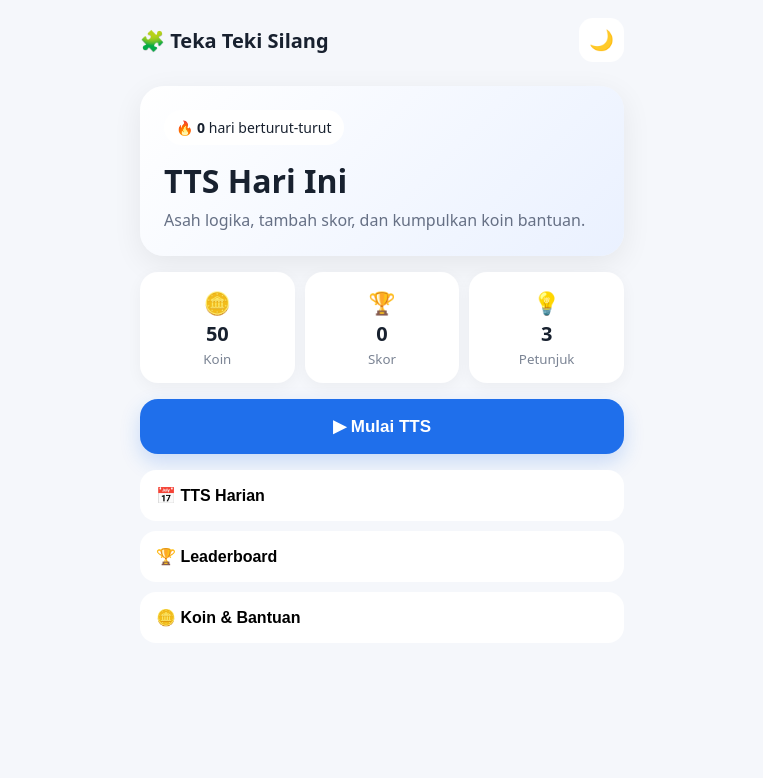
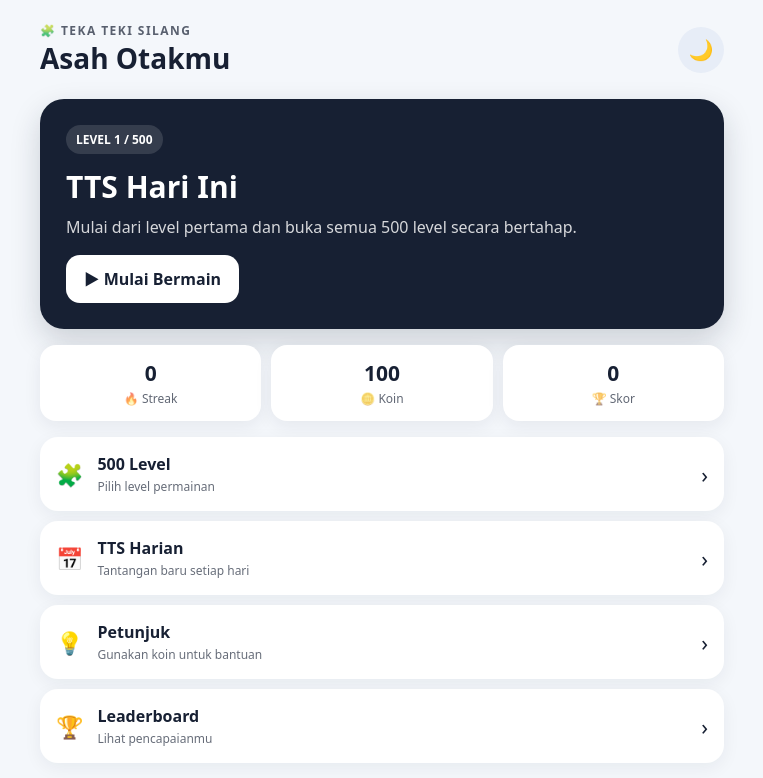
Before and after one commit to thatosenyum95-ship-it/Teka_teki_silang, a website: page www/index.html in a window 1280 px wide. Shown: the whole page, without its empty margins (258-1021 px from the left). Drawn offline with Linux system fonts and the light colour scheme.

Commit message:
Add initial TTS Android project

```diff
--- a/www/app.js
+++ b/www/app.js
@@ -1,6 +1,45 @@
-const state={coins:Number(localStorage.getItem('coins')||50),score:Number(localStorage.getItem('score')||0),streak:Number(localStorage.getItem('streak')||0)};
-document.getElementById('coins').textContent=state.coins;
-document.getElementById('score').textContent=state.score;
-document.getElementById('streak').textContent=state.streak;
-document.getElementById('themeBtn').onclick=()=>document.body.classList.toggle('dark');
-document.getElementById('startBtn').onclick=()=>alert('Mode bermain TTS sedang disiapkan. Grid dan soal harian akan kita tambahkan berikutnya! 🧩');
+const state = {
+  coins: Number(localStorage.getItem("tts_coins") || 100),
+  score: Number(localStorage.getItem("tts_score") || 0),
+  streak: Number(localStorage.getItem("tts_streak") || 0),
+  dark: localStorage.getItem("tts_dark") === "1"
+};
+
+const $ = (id) => document.getElementById(id);
+
+function render() {
+  $("coins").textContent = state.coins;
+  $("score").textContent = state.score;
+  $("streak").textContent = state.streak;
+  document.body.classList.toggle("dark", state.dark);
+  $("themeButton").textContent = state.dark ? "☀️" : "🌙";
+}
+
+function message(text) {
+  $("message").textContent = text;
+}
+
+$("themeButton").addEventListener("click", () => {
+  state.dark = !state.dark;
+  localStorage.setItem("tts_dark", state.dark ? "1" : "0");
+  render();
+});
+
+$("startButton").addEventListener("click", () => {
+  message("🎮 Mesin permainan TTS sedang disiapkan. Level 1 akan menjadi level pertama yang dimainkan.");
+});
+
+document.querySelectorAll(".menu-card").forEach((button) => {
+  button.addEventListener("click", () => {
+    const action = button.dataset.action;
+    const labels = {
+      levels: "🧩 Daftar 500 level akan tersedia di sini.",
+      daily: "📅 TTS harian akan tersedia di sini.",
+      hint: "💡 Petunjuk akan menggunakan koin.",
+      leaderboard: "🏆 Leaderboard akan ditambahkan pada tahap berikutnya."
+    };
+    message(labels[action] || "");
+  });
+});
+
+render();
--- a/www/index.html
+++ b/www/index.html
@@ -2,37 +2,42 @@
 <html lang="id">
 <head>
   <meta charset="UTF-8">
-  <meta name="viewport" content="width=device-width,initial-scale=1,viewport-fit=cover">
-  <meta name="theme-color" content="#ffffff">
+  <meta name="viewport" content="width=device-width, initial-scale=1.0, viewport-fit=cover">
+  <meta name="theme-color" content="#111827">
   <title>Teka Teki Silang</title>
   <link rel="stylesheet" href="style.css">
 </head>
 <body>
   <main class="app">
-    <header>
-      <div class="brand">🧩 <span>Teka Teki Silang</span></div>
-      <button id="themeBtn" class="icon-btn" aria-label="Mode gelap">🌙</button>
+    <header class="topbar">
+      <div>
+        <div class="eyebrow">🧩 TEKA TEKI SILANG</div>
+        <h1>Asah Otakmu</h1>
+      </div>
+      <button id="themeButton" class="icon-button" aria-label="Ganti tema">🌙</button>
     </header>
 
     <section class="hero">
-      <div class="streak">🔥 <b id="streak">0</b> hari berturut-turut</div>
-      <h1>TTS Hari Ini</h1>
-      <p>Asah logika, tambah skor, dan kumpulkan koin bantuan.</p>
+      <span class="badge">LEVEL 1 / 500</span>
+      <h2>TTS Hari Ini</h2>
+      <p>Mulai dari level pertama dan buka semua 500 level secara bertahap.</p>
+      <button id="startButton" class="primary-button">▶ Mulai Bermain</button>
     </section>
 
     <section class="stats">
-      <div><span>🪙</span><b id="coins">50</b><small>Koin</small></div>
-      <div><span>🏆</span><b id="score">0</b><small>Skor</small></div>
-      <div><span>💡</span><b>3</b><small>Petunjuk</small></div>
+      <div class="stat"><strong id="streak">0</strong><span>🔥 Streak</span></div>
+      <div class="stat"><strong id="coins">100</strong><span>🪙 Koin</span></div>
+      <div class="stat"><strong id="score">0</strong><span>🏆 Skor</span></div>
     </section>
 
-    <button id="startBtn" class="primary">▶ Mulai TTS</button>
+    <section class="menu">
+      <button class="menu-card" data-action="levels">🧩 <span><b>500 Level</b><small>Pilih level permainan</small></span>›</button>
+      <button class="menu-card" data-action="daily">📅 <span><b>TTS Harian</b><small>Tantangan baru setiap hari</small></span>›</button>
+      <button class="menu-card" data-action="hint">💡 <span><b>Petunjuk</b><small>Gunakan koin untuk bantuan</small></span>›</button>
+      <button class="menu-card" data-action="leaderboard">🏆 <span><b>Leaderboard</b><small>Lihat pencapaianmu</small></span>›</button>
+    </section>
 
-    <section class="menu">
-      <button>📅 TTS Harian</button>
-      <button>🏆 Leaderboard</button>
-      <button>🪙 Koin & Bantuan</button>
-    </section>
+    <p id="message" class="message" role="status"></p>
   </main>
   <script src="app.js"></script>
 </body>
--- a/www/style.css
+++ b/www/style.css
@@ -1,9 +1,155 @@
-:root{font-family:system-ui,-apple-system,BlinkMacSystemFont,"Segoe UI",sans-serif;color:#18212f;background:#f5f7fb}
-*{box-sizing:border-box}body{margin:0;min-height:100vh}.app{max-width:520px;margin:auto;padding:18px}
-header{display:flex;align-items:center;justify-content:space-between}.brand{font-size:20px;font-weight:800}.icon-btn{border:0;background:#fff;border-radius:14px;padding:10px;font-size:20px}
-.hero{margin-top:24px;padding:24px;border-radius:24px;background:linear-gradient(135deg,#ffffff,#eaf1ff);box-shadow:0 8px 30px #00000012}
-.hero h1{margin:14px 0 6px;font-size:32px}.hero p{margin:0;color:#667085;line-height:1.5}.streak{display:inline-block;padding:8px 12px;border-radius:999px;background:#fff;font-size:14px}
-.stats{display:grid;grid-template-columns:repeat(3,1fr);gap:10px;margin:16px 0}.stats div{background:#fff;border-radius:18px;padding:15px;text-align:center;box-shadow:0 4px 16px #0000000b}.stats span,.stats b,.stats small{display:block}.stats span{font-size:22px}.stats b{font-size:20px;margin:3px 0}.stats small{color:#7b8494}
-.primary{width:100%;border:0;border-radius:18px;padding:17px;font-size:17px;font-weight:800;background:#1f6feb;color:white;box-shadow:0 8px 20px #1f6feb35}
-.menu{display:grid;gap:10px;margin-top:16px}.menu button{border:0;background:#fff;border-radius:16px;padding:16px;text-align:left;font-size:16px;font-weight:650}
-.dark{background:#111827;color:#f9fafb}.dark .hero{background:linear-gradient(135deg,#1f2937,#172554)}.dark .icon-btn,.dark .stats div,.dark .menu button{background:#1f2937;color:#f9fafb}.dark .hero p,.dark .stats small{color:#aab3c2}
+* { box-sizing: border-box; }
+
+:root {
+  font-family: system-ui, -apple-system, BlinkMacSystemFont, "Segoe UI", sans-serif;
+  color: #172033;
+  background: #f4f7fb;
+}
+
+body {
+  margin: 0;
+  min-height: 100vh;
+  background: inherit;
+}
+
+.app {
+  width: min(720px, 100%);
+  margin: 0 auto;
+  padding: 22px 18px 40px;
+}
+
+.topbar {
+  display: flex;
+  align-items: center;
+  justify-content: space-between;
+  gap: 16px;
+  margin-bottom: 22px;
+}
+
+.eyebrow {
+  font-size: 12px;
+  font-weight: 800;
+  letter-spacing: .12em;
+  opacity: .7;
+}
+
+h1, h2, p { margin-top: 0; }
+h1 { margin-bottom: 0; font-size: 28px; }
+h2 { font-size: 30px; margin-bottom: 8px; }
+
+.icon-button,
+.menu-card,
+.primary-button {
+  border: 0;
+  cursor: pointer;
+  font: inherit;
+}
+
+.icon-button {
+  width: 46px;
+  height: 46px;
+  border-radius: 50%;
+  background: #e7edf7;
+  font-size: 20px;
+}
+
+.hero {
+  padding: 26px;
+  border-radius: 24px;
+  background: #172033;
+  color: white;
+  box-shadow: 0 12px 30px rgba(23, 32, 51, .18);
+}
+
+.hero p { opacity: .82; line-height: 1.5; }
+
+.badge {
+  display: inline-block;
+  padding: 6px 10px;
+  border-radius: 999px;
+  background: rgba(255,255,255,.13);
+  font-size: 12px;
+  font-weight: 800;
+  margin-bottom: 12px;
+}
+
+.primary-button {
+  padding: 13px 18px;
+  border-radius: 14px;
+  background: #fff;
+  color: #172033;
+  font-weight: 800;
+}
+
+.stats {
+  display: grid;
+  grid-template-columns: repeat(3, 1fr);
+  gap: 10px;
+  margin: 16px 0;
+}
+
+.stat {
+  padding: 14px 8px;
+  text-align: center;
+  border-radius: 16px;
+  background: #fff;
+  box-shadow: 0 5px 18px rgba(23,32,51,.07);
+}
+
+.stat strong, .stat span { display: block; }
+.stat strong { font-size: 21px; }
+.stat span { font-size: 12px; opacity: .68; margin-top: 3px; }
+
+.menu { display: grid; gap: 10px; }
+
+.menu-card {
+  width: 100%;
+  display: flex;
+  align-items: center;
+  gap: 14px;
+  padding: 16px;
+  text-align: left;
+  border-radius: 18px;
+  background: #fff;
+  color: inherit;
+  box-shadow: 0 5px 18px rgba(23,32,51,.06);
+  font-size: 22px;
+}
+
+.menu-card span { flex: 1; }
+.menu-card b, .menu-card small { display: block; }
+.menu-card b { font-size: 16px; }
+.menu-card small { font-size: 12px; opacity: .65; margin-top: 3px; }
+
+.message {
+  min-height: 24px;
+  text-align: center;
+  margin-top: 18px;
+  font-size: 14px;
+  font-weight: 700;
+}
+
+body.dark {
+  color: #f3f6fb;
+  background: #0b1020;
+}
+
+body.dark .icon-button,
+body.dark .stat,
+body.dark .menu-card {
+  background: #151d31;
+  color: #f3f6fb;
+}
+
+body.dark .hero { background: #202a42; }
+
+body.dark .primary-button {
+  background: #f3f6fb;
+  color: #111827;
+}
+
+@media (max-width: 420px) {
+  .app { padding-inline: 14px; }
+  h1 { font-size: 24px; }
+  h2 { font-size: 26px; }
+}
```
Also changed, not shown: package.json (line endings or trailing spaces).
